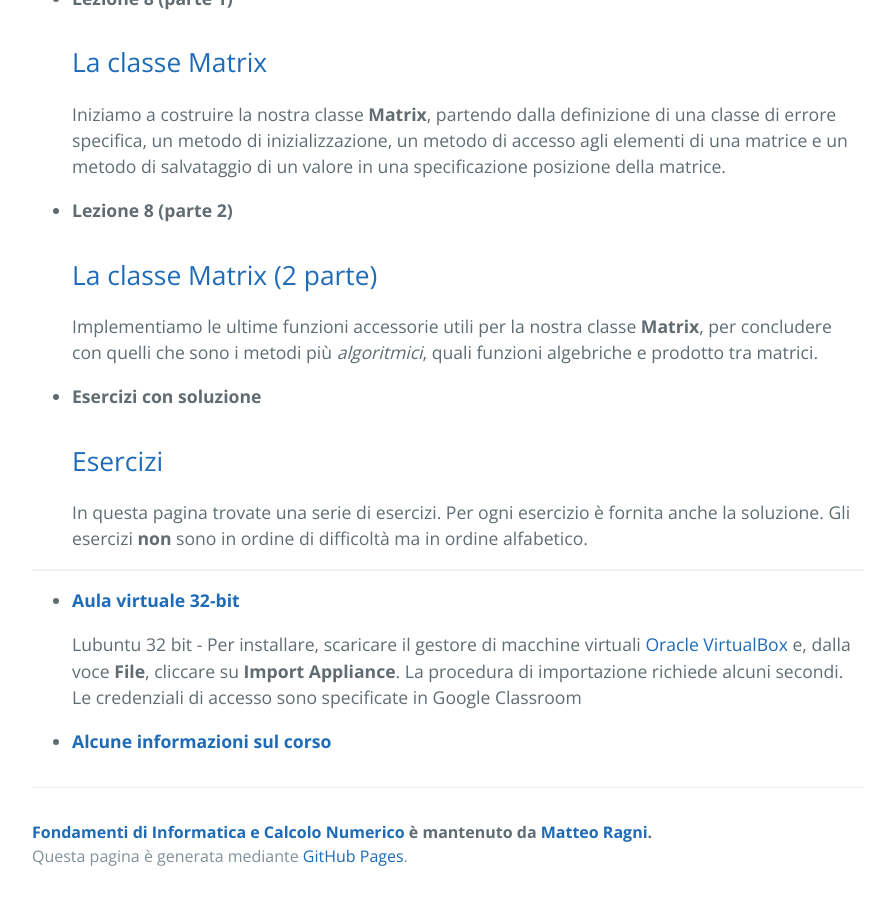
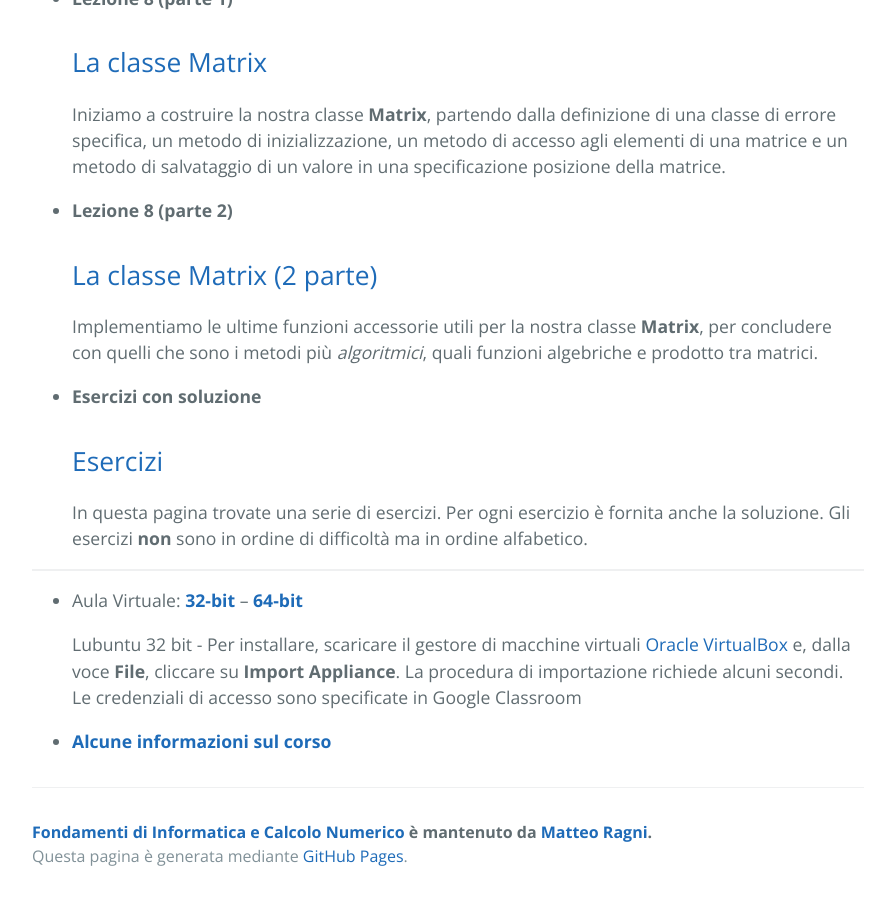
Before and after one commit to MatteoRagni/ncalc, a Jekyll site: the page built from index.html, in a window 1280 px wide and 900 px high, scrolled down 2475 px. Shown: the whole window, without its empty margins (192-1087 px from the left). Built offline with Jekyll 4.4.1, drawn with Linux system fonts in a browser that asks for light colours; the list of posts is cut into pages by our own code.

Commit message:
64bit vm

```diff
--- a/index.html
+++ b/index.html
@@ -22,7 +22,11 @@ title: {{ site.name }}
   <hr>
   <ul class="posts">
     <li>
-      <span class="post-meta"><a class="post-link" href="https://drive.google.com/open?id=0ByYwCgGgI8eGdC0zeGFVZ1AwY1E"><b>Aula virtuale 32-bit</b></a></span>
+      <span class="post-meta">Aula Virtuale:
+        <a class="post-link" href="https://drive.google.com/open?id=0ByYwCgGgI8eGdC0zeGFVZ1AwY1E"><b>32-bit</b></a>
+        &ndash;
+        <a class="post-link" href="https://drive.google.com/open?id=0ByYwCgGgI8eGcThfV2ZDNkhkNlE"><b>64-bit</b></a>
+      </span>
       <p>Lubuntu 32 bit - Per installare, scaricare il gestore di macchine virtuali <a href="https://virtualbx.org">Oracle VirtualBox</a>
       e, dalla voce <b>File</b>, cliccare su <b>Import Appliance</b>. La procedura di importazione richiede alcuni secondi. Le credenziali
       di accesso sono specificate in Google Classroom</p>
```
